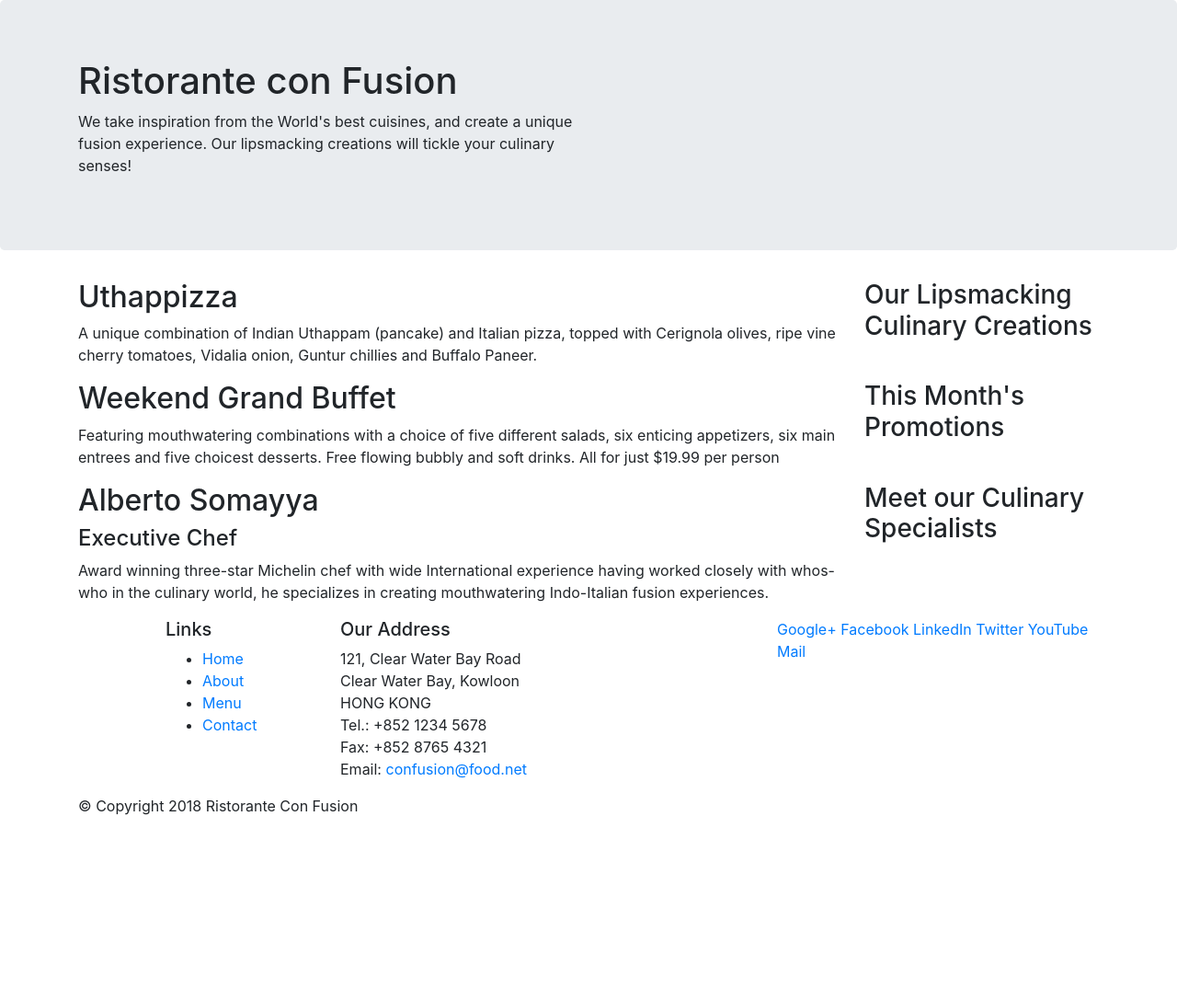
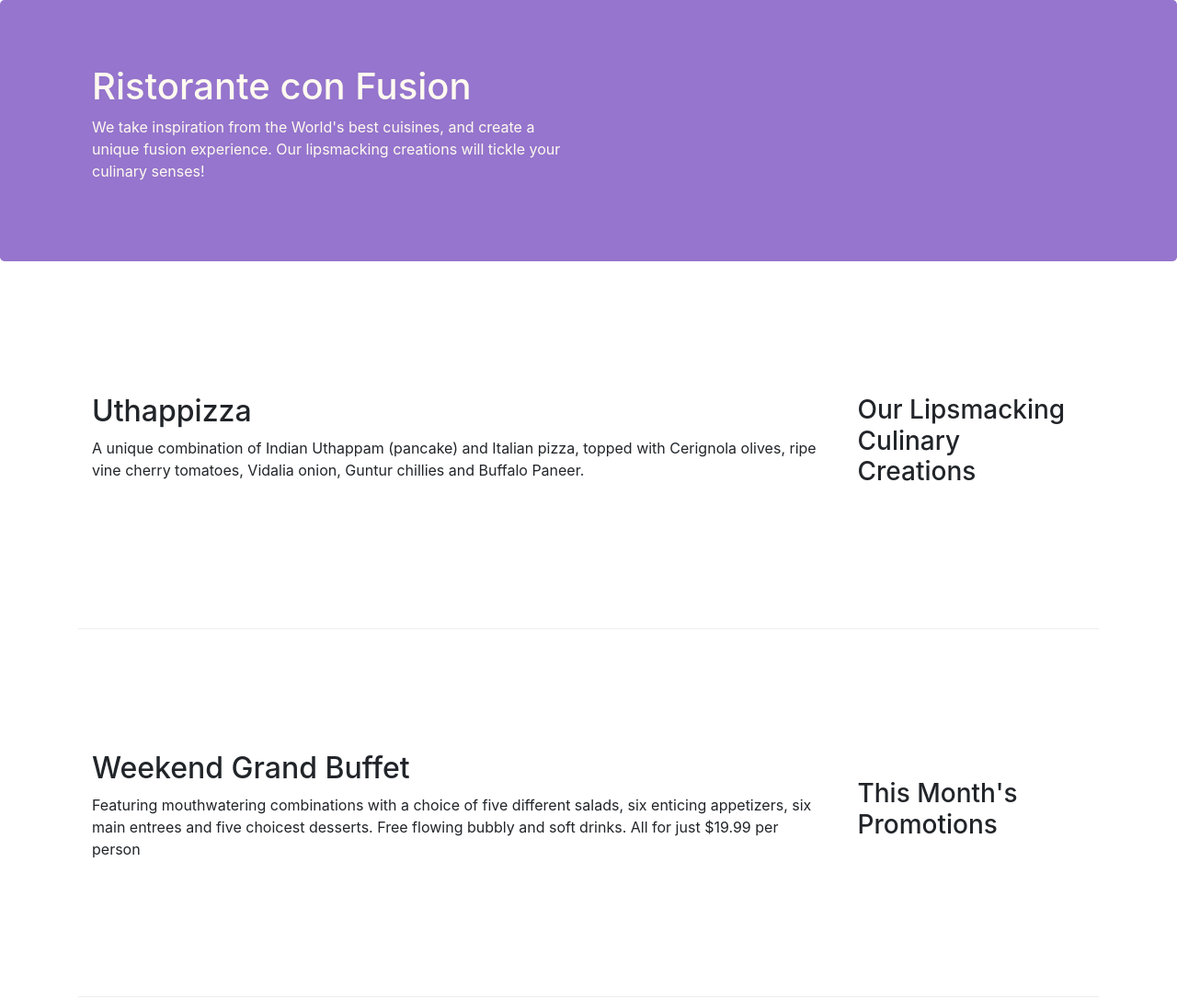
Before and after one commit to poachingfelony/confusion, a website: page index.html in a window 1280 px wide. Shown: the top 1087 px of the page at 92% size. Before the commit the page ends 904 px from the top, so only its background shows below. Drawn offline with nearby package versions, Linux system fonts and the light colour scheme.

Commit message:
Bootstrap Grid Part-2

```diff
--- /dev/null
+++ b/css/styles.css
@@ -0,0 +1,34 @@
+.row-header {
+    margin: 0px auto;
+    padding: 0px;
+}
+
+.row-content {
+    margin: 0px auto;
+    padding: 50px 0px 50px 0px;
+    border-bottom: 1px ridge;
+    min-height: 400px;
+/* The min-height property defines the minimu height of an element.
+ If the content is smaller than the minimum height, the minimum height will be applied.
+ IF the content is larger than the minimum height, the min-height property has no effect. */
+}
+
+.footer {
+    background-color: #D1C4E9;
+    margin: 0px auto;
+    padding: 20px 0px;
+}
+
+.jumbotron {
+    padding:70px 30px 70px 30px;
+    margin:0px auto;
+    background: #9575CD ;
+    color: floralwhite;
+}
+address{
+    font-size:80%;
+    margin:0px;
+    color:#0f0f0f;
+/* by assigning auto to the left and right margins of an element, they take up the available horizontal space in the element's container equally – and thus the element gets centered.
+*/
+}
--- a/index.html
+++ b/index.html
@@ -9,13 +9,13 @@
     <meta http-equiv="x-ua-compatible" content="ie=edge">
     <!-- Bootstrap CSS -->
     <link rel="stylesheet" href="node_modules/bootstrap/dist/css/bootstrap.min.css">
+    <link rel="stylesheet" href="./css/styles.css">
 </head>
 
 <body>
-
     <header class="jumbotron">
         <div class="container">
-            <div class="row">
+            <div class="row row-header">
                 <div class="col-12 col-sm-6">
                     <h1>Ristorante con Fusion</h1>
                     <p>We take inspiration from the World's best cuisines, and create a unique fusion experience. Our lipsmacking creations will tickle your culinary senses!</p>
@@ -28,7 +28,7 @@
     </header>
 
     <div class="container">
-        <div class="row">
+        <div class="row row-content align-items-center">
             <div class="col-12 col-sm-4 order-sm-last col-md-3">
                 <h3>Our Lipsmacking Culinary Creations</h3>
             </div>
@@ -38,8 +38,7 @@
             </div>
         </div>
 
-
-        <div class="row">
+        <div class="row row-content align-items-center">
             <div class="col-12 col-sm-4 order-sm-last  col-md-3">
                 <h3>This Month's Promotions</h3>
             </div>
@@ -49,7 +48,7 @@
             </div>
         </div>
 
-        <div class="row">
+        <div class="row row-content align-items-center">
             <div class="col-12 col-sm-4 order-sm-last  col-md-3">
                 <h3>Meet our Culinary Specialists</h3>
             </div>
@@ -61,12 +60,12 @@
         </div>
     </div>
 
-    <footer>
+    <footer class="footer">
         <div class="container">
             <div class="row">
                 <div class="col-4 offset-1 col-sm-2">
                     <h5>Links</h5>
-                    <ul>
+                    <ul class="list-unstyled">
                         <li><a href="#">Home</a></li>
                         <li><a href="#">About</a></li>
                         <li><a href="#">Menu</a></li>
@@ -84,8 +83,8 @@
 		              Email: <a href="mailto:confusion@food.net">confusion@food.net</a>
 		           </address>
                 </div>
-                <div class="col-12 col-sm-4">
-                    <div>
+                <div class="col-12 col-sm-4 align-self-center">
+                    <div class="text-center">
                         <a href="http://google.com/+">Google+</a>
                         <a href="http://www.facebook.com/profile.php?id=">Facebook</a>
                         <a href="http://www.linkedin.com/in/">LinkedIn</a>
@@ -95,7 +94,7 @@
                     </div>
                 </div>
            </div>
-           <div class="row">
+           <div class="row justify-content-center">
                 <div class="col-auto">
                     <p>© Copyright 2018 Ristorante Con Fusion</p>
                 </div>
```
